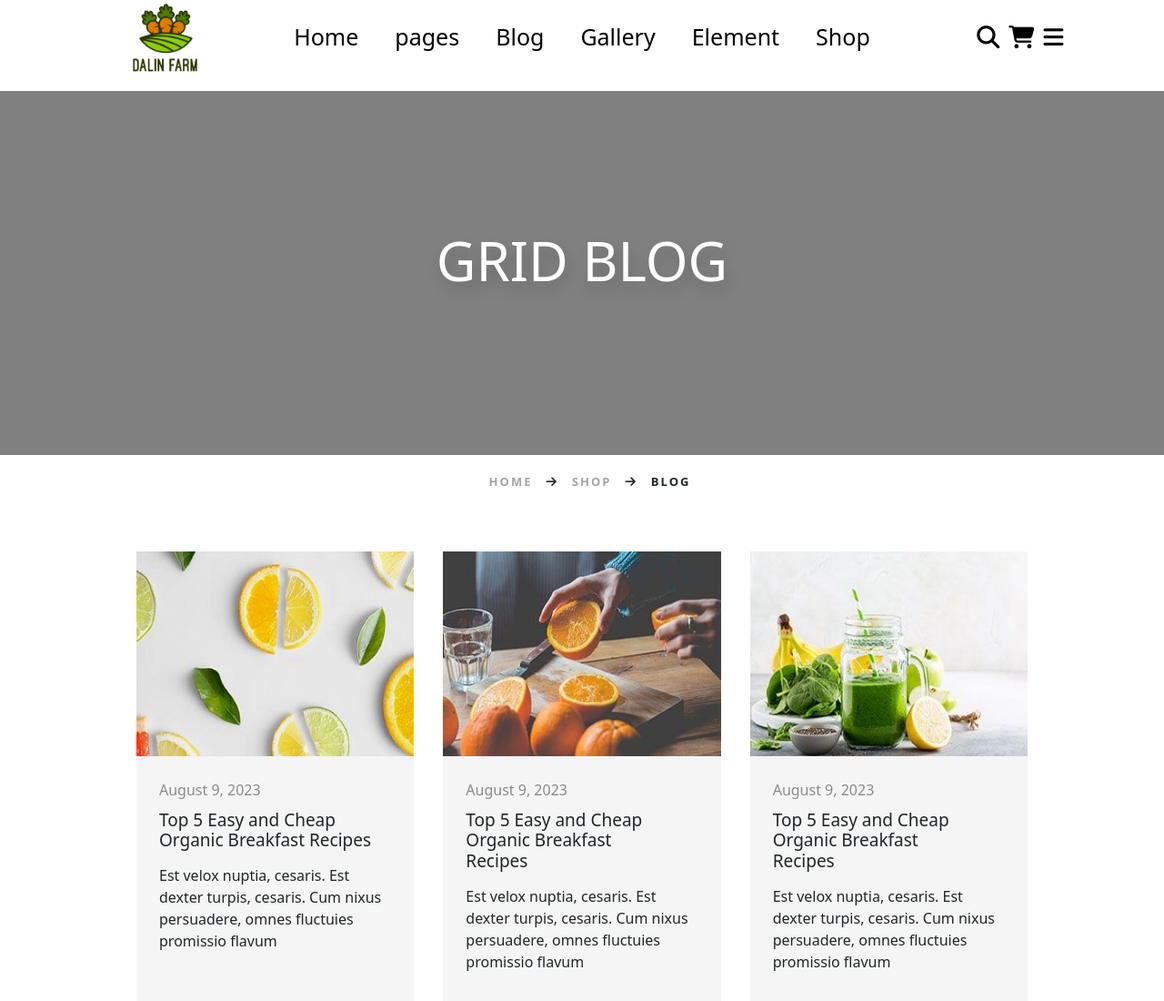
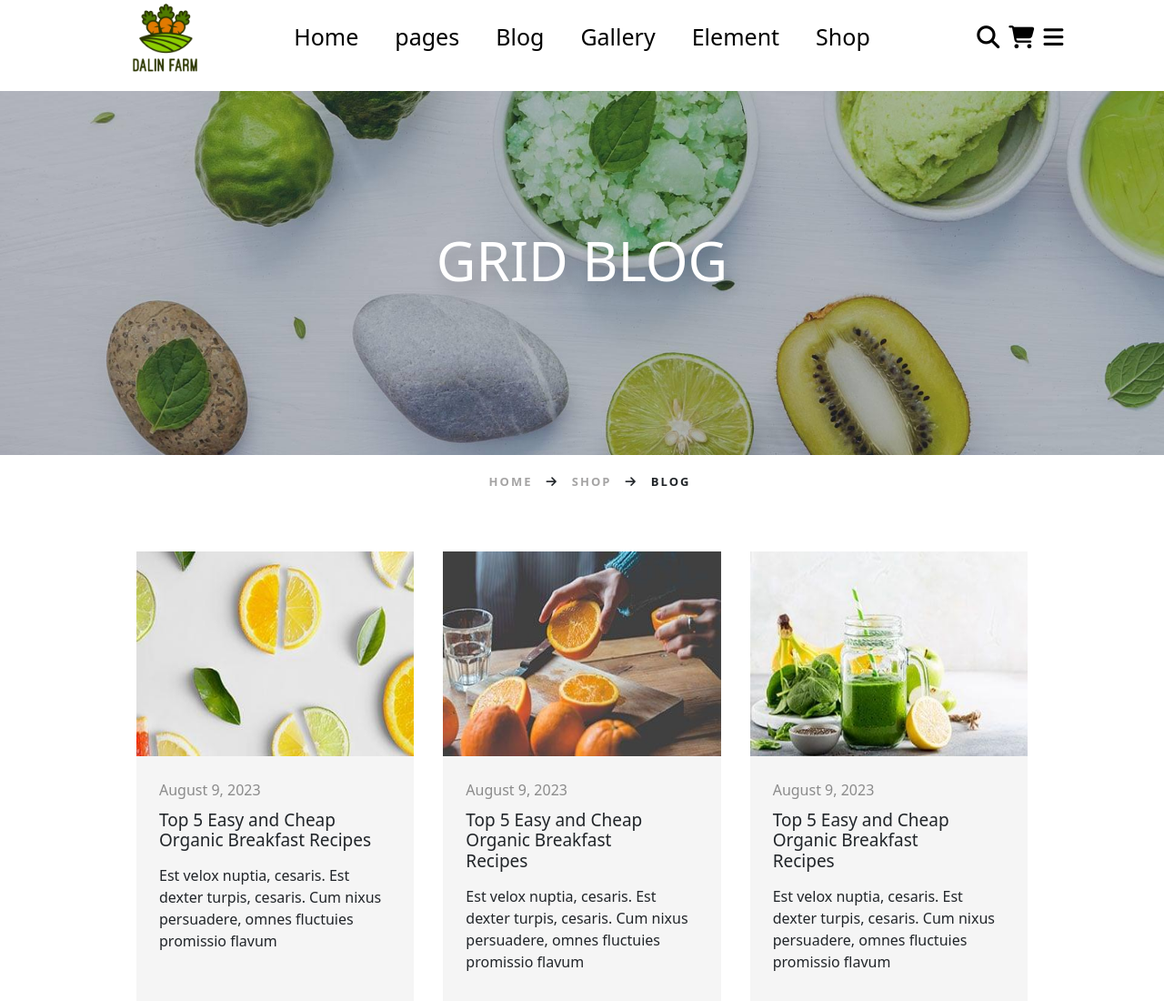
Before and after one commit to theaoudom/dalinFarm, a plain HTML site: page html/blog.html in a window 1280 px wide. Shown: the top 1100 px of the page at 91% size. Drawn offline with nearby package versions, Linux system fonts and the light colour scheme; the site is published under a folder, as on GitHub Pages, so addresses that start at the root find nothing.

Commit message:
modify route of page

```diff
--- a/css/blog.css
+++ b/css/blog.css
@@ -6,7 +6,7 @@
 .container1{
     width: 100%;
     height: 400px;
-    background: url(/image/blog-bg.jpg);
+    background: url(../image/blog-bg.jpg);
     background-color: gray;
     background-size: cover;
     background-repeat: no-repeat;
--- a/css/galery.css
+++ b/css/galery.css
@@ -6,7 +6,7 @@
 .container1{
     width: 100%;
     height: 400px;
-    background: url(/image/vegetable-bg.jpg);
+    background: url(../image/vegetable-bg.jpg);
     background-color: gray;
     background-size: cover;
     background-repeat: no-repeat;
--- a/css/product.css
+++ b/css/product.css
@@ -6,7 +6,7 @@
 .container1{
     width: 100%;
     height: 400px;
-    background: url(image/vegetable-bg.jpg);
+    background: url(../image/vegetable-bg.jpg);
     background-color: gray;
     background-size: cover;
     background-repeat: no-repeat;
--- a/css/vigetable.css
+++ b/css/vigetable.css
@@ -6,7 +6,7 @@
 .container1{
     width: 100%;
     height: 400px;
-    background: url(/image/vegetable-bg.jpg);
+    background: url(../image/vegetable-bg.jpg);
     background-repeat: no-repeat;
     background-size: cover;
     background-color: gray;
```
